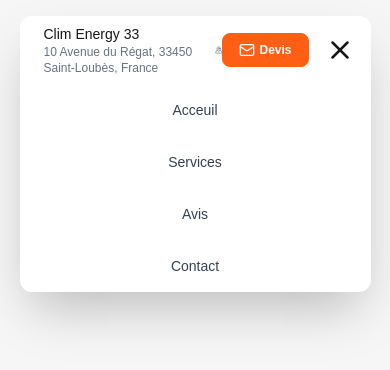
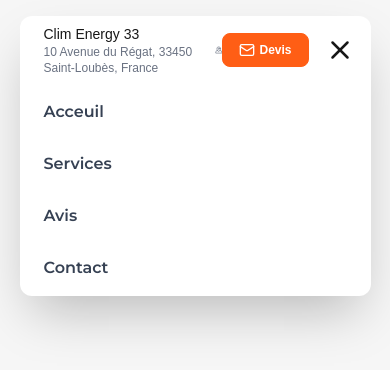
Before and after one commit to Matsuel/climenergy33, a Next.js app: page / in a window 390 px wide. Both pictures are taken after a click on the button 339 px from the left and 50 px from the top of the page. Shown: the top 370 px of the page. Built offline with nearby package versions, Linux system fonts and the light colour scheme.

Commit message:
fix: ajustement de l'espacement et des styles dans le composant Navbar

```diff
--- a/src/app/page.tsx
+++ b/src/app/page.tsx
@@ -2,8 +2,10 @@ import Navbar from "@/components/Navbar";
 
 export default function Home() {
   return (
-    <div className="w-full min-h-screen flex flex-col items-center">
+    <div className="w-full min-h-screen flex flex-col items-center gap-7x">
       <Navbar />
+      {/* <div className="md:w-4/5 w-[90%]  min-h-screen flex flex-col items-center justify-center bg-[#141415] text-white rounded-[40px] shadow-lg">
+        </div> */}
     </div>
   );
 }
--- a/src/components/Navbar.tsx
+++ b/src/components/Navbar.tsx
@@ -43,9 +43,9 @@ const Navbar = () => {
             </div>
 
             {/* Mobile menu */}
-            <div className={`${isOpen ? 'flex' : 'hidden'} md:hidden flex-col items-center gap-4 mt-4 w-full`}>
+            <div className={`${isOpen ? 'flex' : 'hidden'} md:hidden flex-col items-start gap-3 mt-4 w-full`}>
                 {NAVBAR_LINKS.map((link) => (
-                    <Link key={link.label} href={link.href} className="text-sm font-medium text-gray-700 hover:text-gray-900 w-full text-center py-2">
+                    <Link key={link.label} href={link.href} className="text-base font-semibold font-Montserrat text-gray-700 hover:text-gray-900 py-2 ml-4">
                         {link.label}
                     </Link>
                 ))}
```
